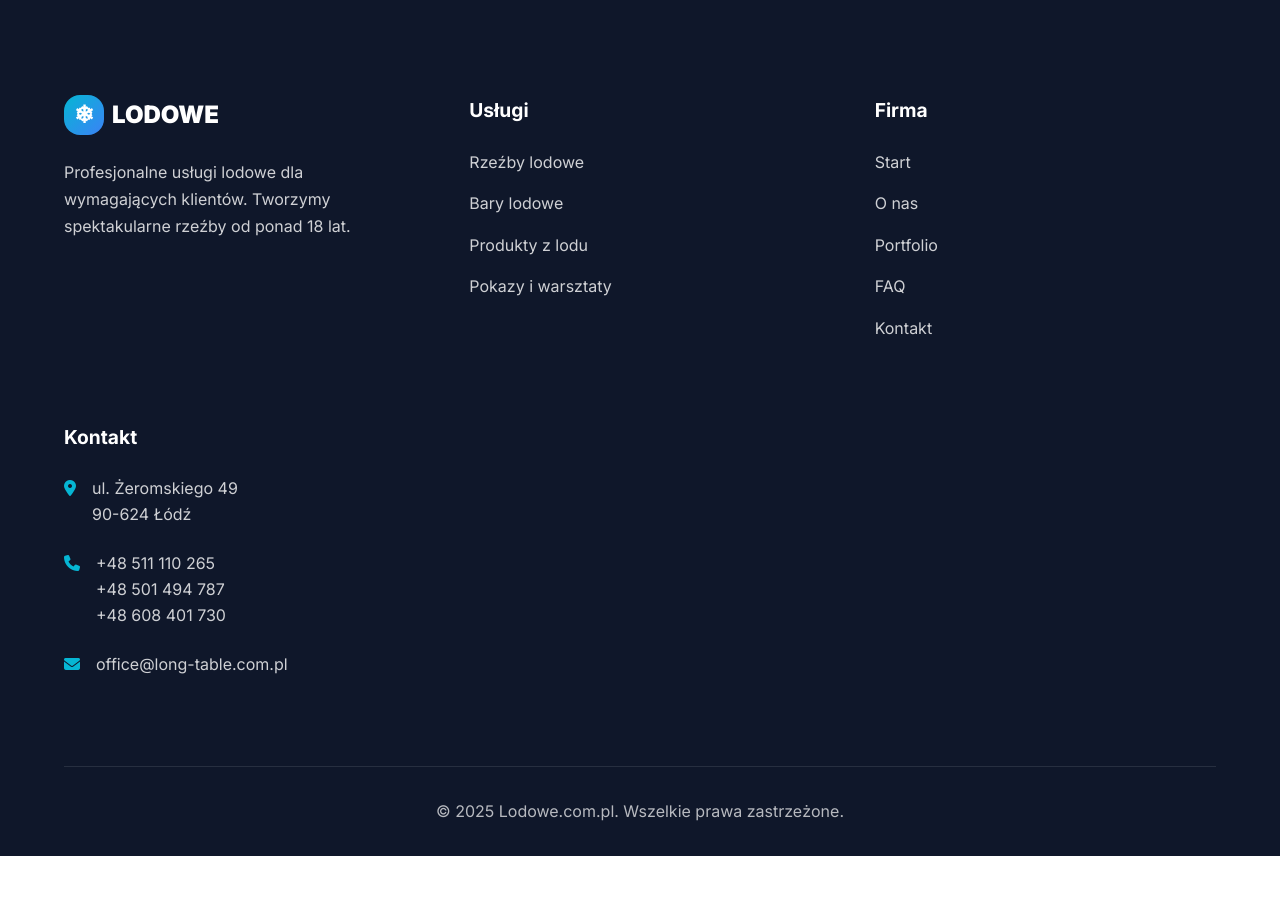
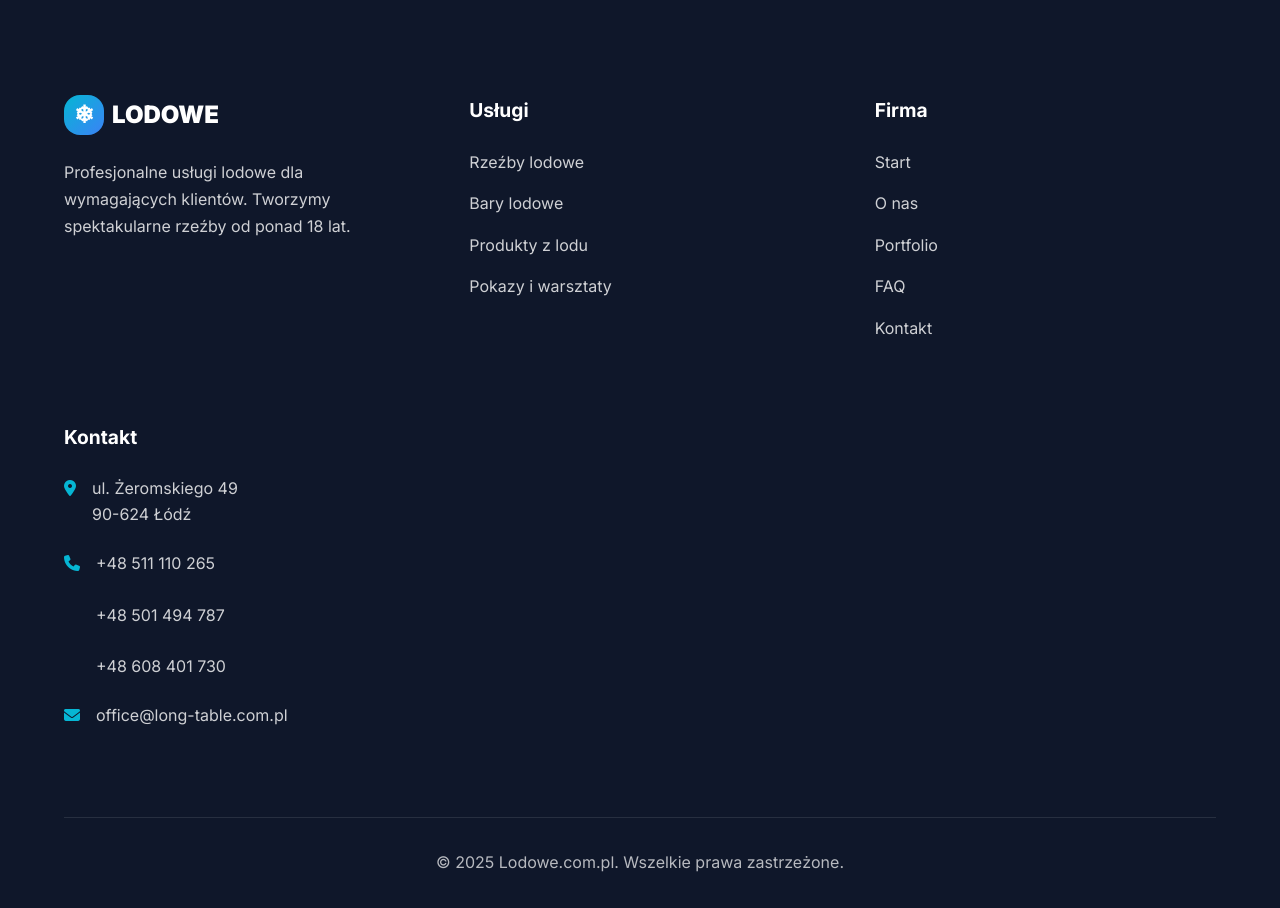
Before and after one commit to bdebinski/lodowe, a PHP site: page /uslugi/bary-lodowe.html in a window 1280 px wide. Shown: the part 5591-6499 px from the top of the page. Before the commit the page ends 6447 px from the top, so only its background shows below. Run offline with PHP 8.4, Linux system fonts and the light colour scheme.

Commit message:
Poprawka wyświetlania numerów telefonu w stopce
- Dodano styl dla .footer-contact li span z flex-direction: column
- Numery telefonu wyświetlają się teraz jeden pod drugim

```diff
--- a/css/style-ice-blue.css
+++ b/css/style-ice-blue.css
@@ -1226,6 +1226,11 @@ section {
     margin-top: 4px;
 }
 
+.footer-contact li span {
+    display: flex;
+    flex-direction: column;
+}
+
 .footer-contact a {
     color: rgba(255, 255, 255, 0.8);
     transition: var(--transition-base);
```
